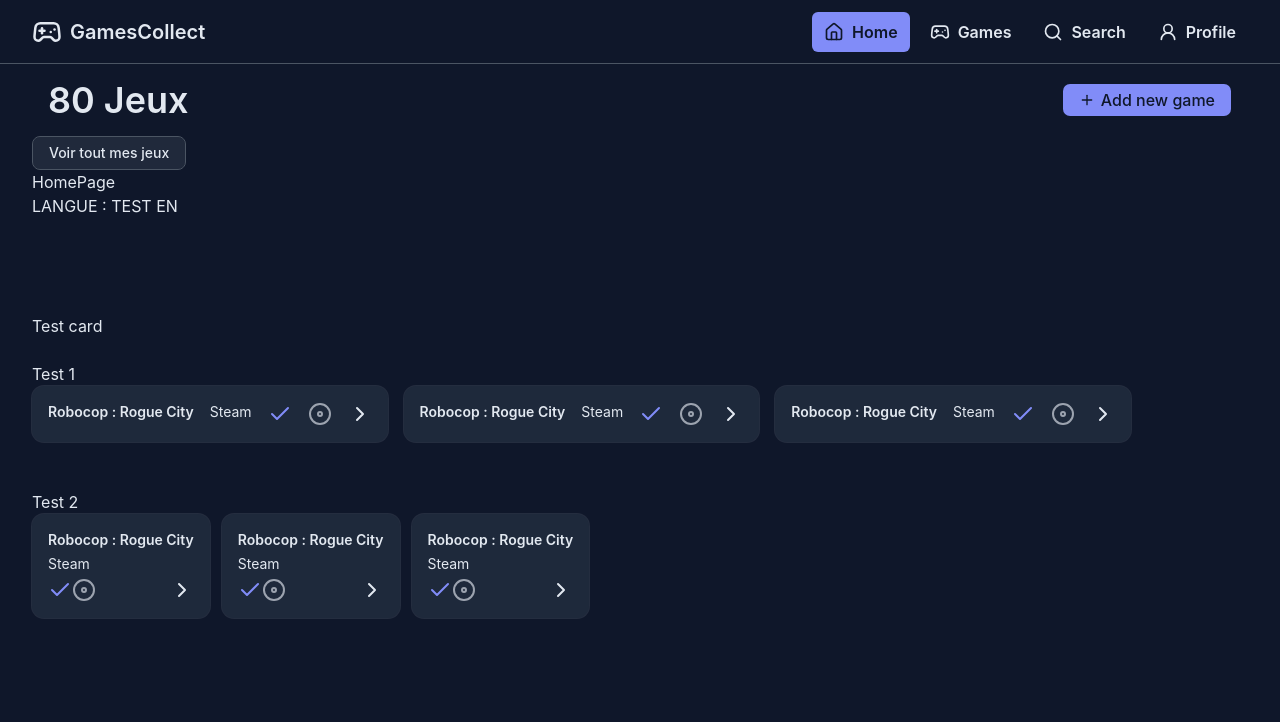
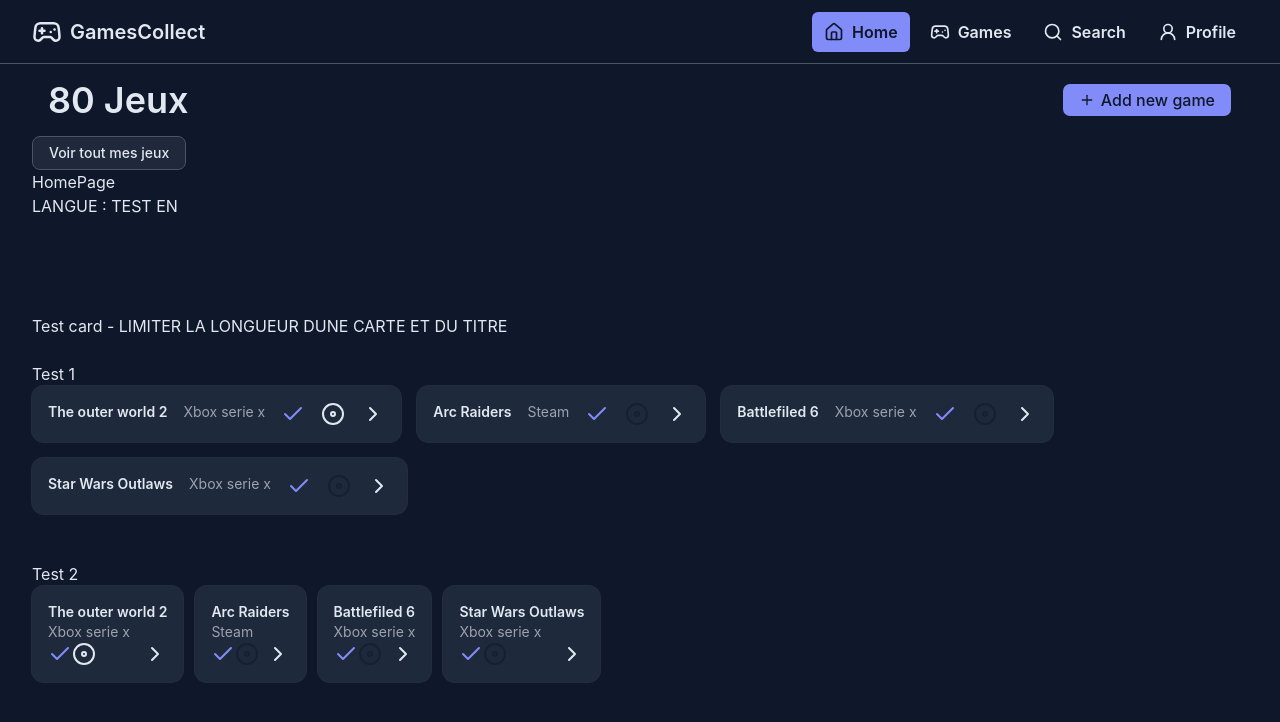
Before and after one commit to tomab23/GamesCollect, a React (Vite) app: page /home in a window 1280 px wide. Shown: the top 722 px of the page. Built offline with nearby package versions, Linux system fonts and the light colour scheme.

Commit message:
update card + ad mock model game test

```diff
--- a/src/components/cards/CardGameUn.tsx
+++ b/src/components/cards/CardGameUn.tsx
@@ -2,16 +2,21 @@
   Card,
   CardContent,
 } from "@/components/ui/card";
+import type GameTest from "@/models/GameTest";
 import { Check, ChevronRight, Disc } from "lucide-react";
 
-const CardGameUn = () => {
+type Props = {
+ game: GameTest
+}
+
+const CardGameUn = ({ game } : Props) => {
   return (
     <Card className="hover:scale-105 cursor-pointer hover:shadow-primary/20">
       <CardContent className="flex gap-4">
-        <h1 className="font-semibold">Robocop : Rogue City</h1>
-        <p>Steam</p>
+        <h1 className="font-semibold">{game.title}</h1>
+        <p className="text-muted-foreground">{game.platform}</p>
         <Check className="text-primary" />
-        <Disc className="text-muted-foreground" />
+        <Disc className={`${!game.disc && "text-muted"}`} />
         <ChevronRight />
       </CardContent>
     </Card>
--- a/src/components/cards/CardGamesDeux.tsx
+++ b/src/components/cards/CardGamesDeux.tsx
@@ -7,18 +7,23 @@
   CardHeader,
   CardTitle,
 } from "@/components/ui/card";
+import type GameTest from "@/models/GameTest";
 import { Check, ChevronRight, Disc } from "lucide-react";
 
-const CardGamesDeux = () => {
+type Props = {
+  game: GameTest
+}
+
+const CardGamesDeux = ({ game } : Props) => {
   return (
     <Card className="hover:scale-105 cursor-pointer hover:shadow-primary/20">
       <CardContent>
-        <h1 className="font-semibold">Robocop : Rogue City</h1>
-        <p className="my-1">Steam</p>
+        <h1 className="font-semibold">{game.title}</h1>
+        <p className="text-muted-foreground">{game.platform}</p>
         <div className="flex justify-between">
           <div className="flex">
             <Check className="text-primary" />
-            <Disc className="text-muted-foreground" />
+            <Disc className={`${!game.disc && "text-muted"}`} />
           </div>
           <ChevronRight className="" />
         </div>
--- /dev/null
+++ b/src/helpers/GameMockTest.ts
@@ -0,0 +1,44 @@
+import type GameTest from "@/models/GameTest";
+
+export const GamesMockTest: GameTest[] = [
+  {
+    id: 1,
+    title: "The outer world 2",
+    isFavor: false,
+    note: "",
+    isFinish: true,
+    platform: "Xbox serie x",
+    year: 2025,
+    disc: true,
+  },
+  {
+    id: 2,
+    title: "Arc Raiders",
+    isFavor: false,
+    note: "",
+    isFinish: false,
+    platform: "Steam",
+    year: 2025,
+    disc: false,
+  },
+  {
+    id: 3,
+    title: "Battlefiled 6",
+    isFavor: false,
+    note: "Campagne fini (6h)",
+    isFinish: true,
+    platform: "Xbox serie x",
+    year: 2025,
+    disc: false,
+  },
+    {
+    id: 4,
+    title: "Star Wars Outlaws",
+    isFavor: false,
+    note: "Avec ses dlc",
+    isFinish: true,
+    platform: "Xbox serie x",
+    year: 2025,
+    disc: false,
+  },
+];
--- /dev/null
+++ b/src/models/GameTest.ts
@@ -0,0 +1,30 @@
+export default class GameTest {
+  id: number;
+  title: string;
+  isFavor: boolean;
+  note?: string | null;
+  isFinish: boolean;
+  platform: string;
+  year: number;
+  disc: boolean;
+
+  constructor(
+    id: number,
+    title: string,
+    isFavor: boolean,
+    note: string,
+    isFinish: boolean,
+    platform: string,
+    year: number,
+    disc: boolean,
+  ) {
+    this.id = id;
+    this.title = title;
+    this.isFavor = isFavor;
+    this.note = note;
+    this.isFinish = isFinish;
+    this.platform = platform;
+    this.year = year;
+    this.disc = disc;
+  }
+}
--- a/src/pages/HomePage.tsx
+++ b/src/pages/HomePage.tsx
@@ -2,6 +2,7 @@
 import CardGameUn from "@/components/cards/CardGameUn";
 import Header from "@/components/layout/Header";
 import { Button } from "@/components/ui/button";
+import { GamesMockTest } from "@/helpers/GameMockTest";
 import { Plus } from "lucide-react";
 import { useTranslation } from "react-i18next";
 
@@ -28,21 +29,21 @@
       <br />
       <br />
       <div>
-        <p>Test card</p> <br />
+        <p>Test card - LIMITER LA LONGUEUR DUNE CARTE ET DU TITRE</p> <br />
         <div>
           <p>Test 1</p>
-          <div className="flex gap-4">
-            <CardGameUn />
-            <CardGameUn />
-            <CardGameUn />
+          <div className="flex gap-4 flex-wrap">
+            {GamesMockTest.map((game) => (
+              <CardGameUn key={game.id} game={game} />
+            ))}
           </div>
           <br />
           <br />
           <p>Test 2</p>
           <div className="flex gap-3 flex-wrap">
-            <CardGamesDeux />
-            <CardGamesDeux />
-            <CardGamesDeux />
+            {GamesMockTest.map((game) => (
+              <CardGamesDeux key={game.id} game={game} />
+            ))}
           </div>
         </div>
       </div>
```
